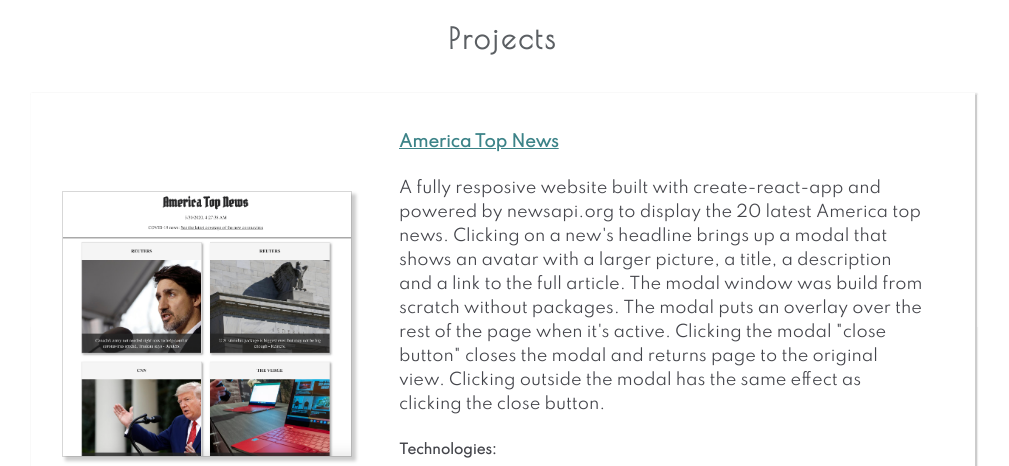
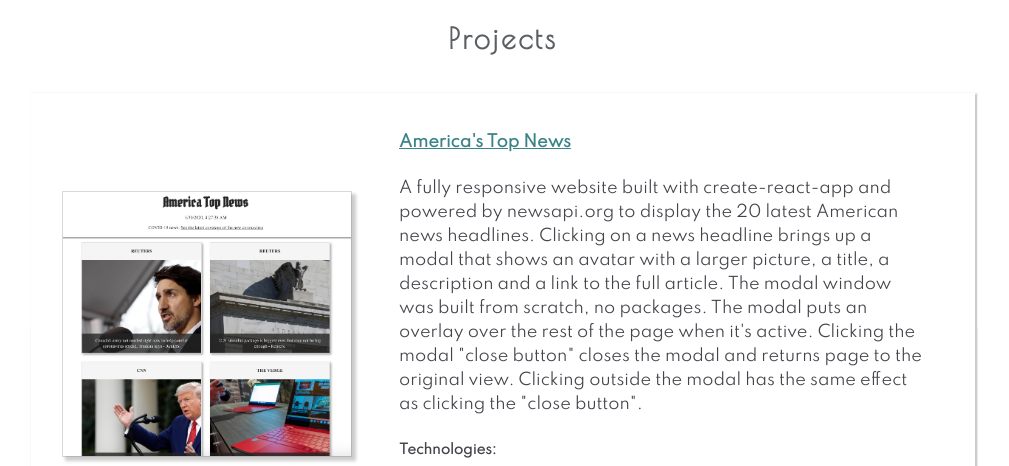
Before and after one commit to SArliss/sarliss-portfolio, a React (Create React App) app: page / in a window 1280 px wide. Shown: the part 1960-2426 px from the top of the page, without its empty margins (137-1146 px from the left). Built offline with nearby package versions, Linux system fonts and the light colour scheme.

Commit message:
[Projects] Fixed typo

```diff
--- a/src/Components/Projects.js
+++ b/src/Components/Projects.js
@@ -18,7 +18,7 @@
           <section className="single-project-left">
             <div className="project-image">
               <a href="http://america-top-news.surge.sh/" target="_blank" rel="noopener noreferrer">
-                <img src={news} alt="America Top News" />
+                <img src={news} alt="America's Top News" />
               </a>
             </div>
           </section>
@@ -26,16 +26,16 @@
           <section className="single-project-right">
             <div className="project-title">
               <h4>
-                <a href="http://america-top-news.surge.sh/" target="_blank" rel="noopener noreferrer">America Top News</a>
+                <a href="http://america-top-news.surge.sh/" target="_blank" rel="noopener noreferrer">America's Top News</a>
               </h4>
             </div>
 
             <div className="project-description">
-              <p>A fully resposive website built with create-react-app and powered by newsapi.org to display the 20 latest America top news.
-              Clicking on a new's headline brings up a modal that shows an avatar with a larger picture, a title, a description and a link to the full article.
-              The modal window was build from scratch without packages. The modal puts an overlay over the rest of the page when it's active.
+              <p>A fully responsive website built with create-react-app and powered by newsapi.org to display the 20 latest American news headlines.
+              Clicking on a news headline brings up a modal that shows an avatar with a larger picture, a title, a description and a link to the full article.
+              The modal window was built from scratch, no packages. The modal puts an overlay over the rest of the page when it's active.
               Clicking the modal "close button" closes the modal and returns page to the original view.
-              Clicking outside the modal has the same effect as clicking the close button.
+              Clicking outside the modal has the same effect as clicking the "close button".
               </p>
 
               <h5>Technologies:</h5>
@@ -104,7 +104,7 @@
             <div className="project-description">
               <p>A full-stack basic desktop drawing app that renders Scalable Vector Graphics (SVG),
                 and sends over the image coordinates path to a database developed with Ruby on Rails and Postgres.
-                Users can draw, select a category, update the image title and delete their art in their personal gallery.
+                Users can draw an image, select a category, update the image title and delete their art in their personal gallery.
                 Public gallery features all public art. The back-end is deployed with Heroku
                 and the front-end is deployed with Amazon Web Services (AWS).
                 Touchscreen is a feature currently under development for the mobile version.
```
